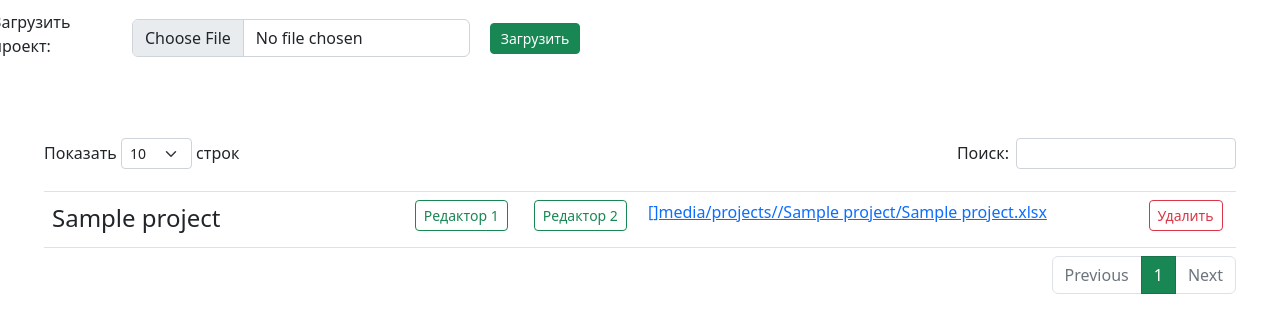
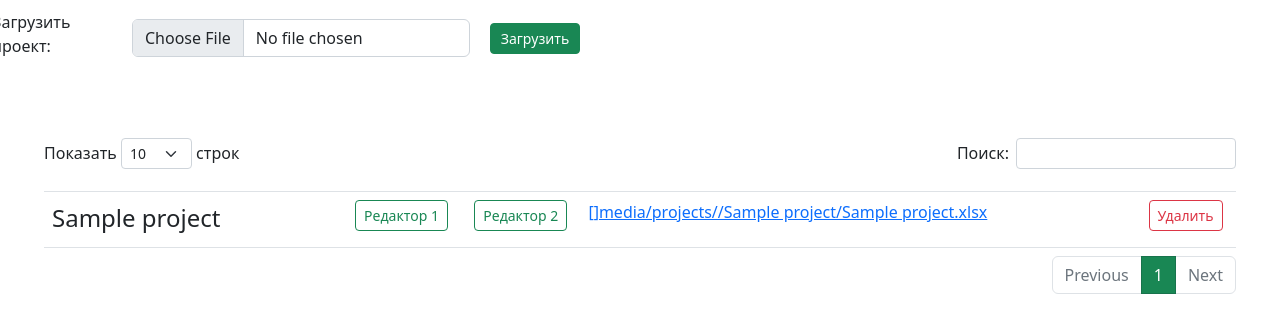
Before and after one commit to starman2411/aktivito1.1, a Django app: template aktivito_handler/templates/projects.html in a window 1280 px wide. Shown: the part 293-626 px from the top of the page. Run offline with Django 3.2, Linux system fonts and the light colour scheme; the template is opened without the code that fills it: most values are stand-ins (such as "Sample title", 1, 10 or a date in 2020); some libraries are stand-ins or nearby versions.

Commit message:
aktivito2.0 changed

```diff
--- a/aktivito_handler/templates/projects.html
+++ b/aktivito_handler/templates/projects.html
@@ -110,10 +110,10 @@
         <table id="projects-table" class="table" >
             <thead>
                 <tr>
-                    <th style="width: 30%"></th>
+                    <th style="width: 25%"></th>
                     <th style="width: 10%"></th>
                     <th style="width: 10% "></th>
-                    <th style="width: 42%" ></th>
+                    <th style="width: 47%" ></th>
                     <th style="width: 8%" ></th>
                 </tr>
             </thead>
@@ -121,7 +121,7 @@
 
             {%for project in projects %}
                 <tr >
-                    <td  style="width: 30% ">
+                    <td  style="width: 25% ">
                         <div>
                             <span class='project-name-span' style="font-size:24px;word-break: break-all;">{{project}}</span>
                         </div>
@@ -136,7 +136,7 @@
                             <a class="btn btn-sm btn-outline-success " href="{% url 'project_editing_2' project%}">Редактор 2</a>
                         </div>
                     </td>
-                    <td style="width: 42% ">
+                    <td style="width: 47% ">
                         <div>
                             <span style="word-break: break-all;"><a href='{{domen_adress}}media/projects/{{user.username}}/{{project}}/{{project}}.xlsx' >{{domen_adress}}media/projects/{{user.username}}/{{project}}/{{project}}.xlsx</a></span>
                         </div>
@@ -204,7 +204,7 @@
                 if (response.message == 'success'){
                 let new_row = `
                 <tr >
-                    <td  style="width: 30% ">
+                    <td  style="width: 25% ">
                         <div>
                             <span class='project-name-span' style="font-size:24px;word-break: break-all;">${project_name}</span>
                         </div>
@@ -219,7 +219,7 @@
                             <a class="btn btn-sm btn-outline-success " href="/${project_name}/editing-2/">Редактор 2</a>
                         </div>
                     </td>
-                    <td style="width: 42% ">
+                    <td style="width: 47% ">
                         <div>
                             <span style="word-break: break-all;"><a href="{{domen_adress}}media/projects/{{user.username}}/${project_name}/${project_name}.xlsx" style="margin: 10px;">{{domen_adress}}media/projects/{{user.username}}/${project_name}/${project_name}.xlsx</a></span>
                         </div>
@@ -319,7 +319,7 @@
                     let project_name = response.project_name;
                                                    let new_row = `
                 <tr >
-                    <td  style="width: 30% ">
+                    <td  style="width: 25% ">
                         <div>
                             <span class='project-name-span' style="font-size:24px;word-break: break-all;">${project_name}</span>
                         </div>
@@ -334,7 +334,7 @@
                             <a class="btn btn-sm btn-outline-success " href="/${project_name}/editing-2/">Редактор 2</a>
                         </div>
                     </td>
-                    <td style="width: 42% ">
+                    <td style="width: 47% ">
                         <div>
                             <span style="word-break: break-all;"><a href="{{domen_adress}}media/projects/{{user.username}}/${project_name}/${project_name}.xlsx" style="margin: 10px;">{{domen_adress}}media/projects/{{user.username}}/${project_name}/${project_name}.xlsx</a></span>
                         </div>
```
